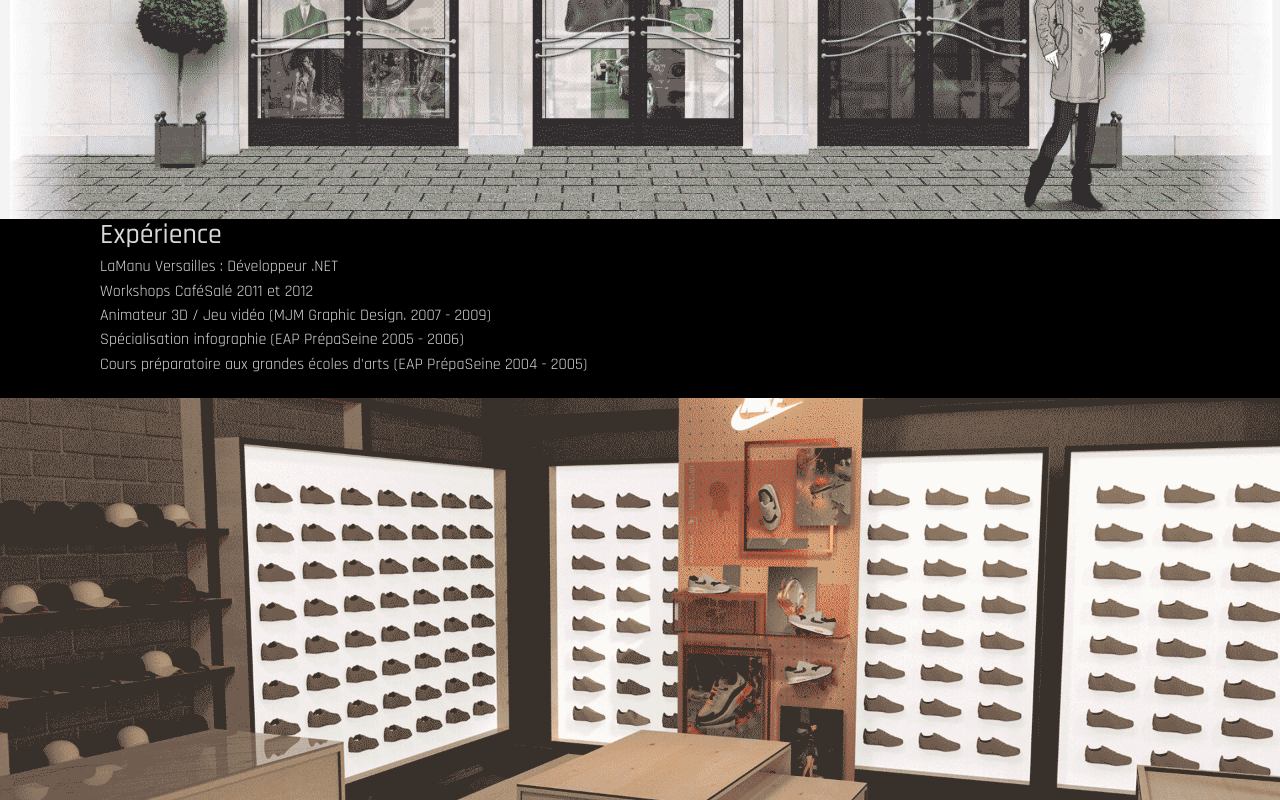
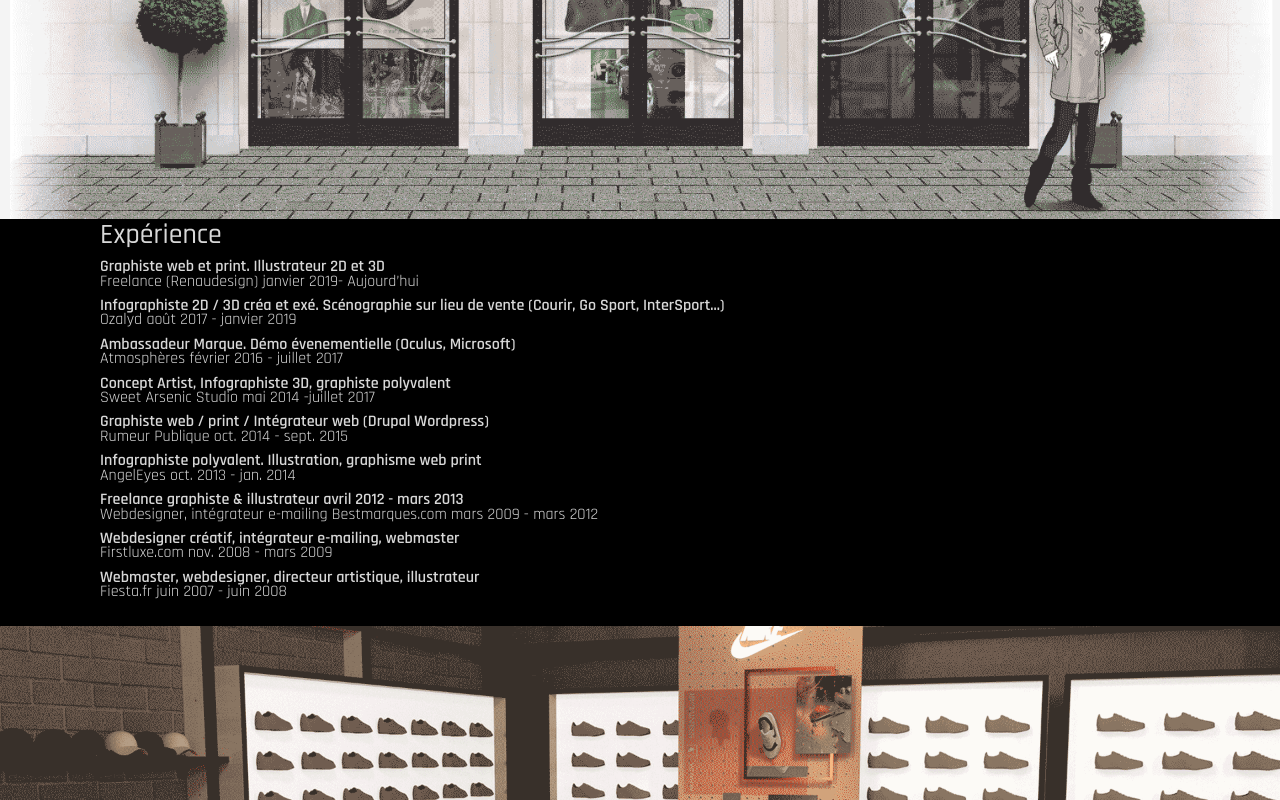
Before and after one commit to Renaudesign/renaudesign.github.io, a plain HTML site: page index.html in a window 1280 px wide. Shown: the part 1425-2225 px from the top of the page. Drawn offline with nearby package versions, Linux system fonts and the light colour scheme.

Commit message:
correction hauts de seine

```diff
--- a/index.html
+++ b/index.html
@@ -18,7 +18,7 @@
         <div id="title">
             <h1>Renaud Sourmail</h1>
             <p>Développeur Front-End créatif</p>
-            <p>Haut-de-Seine, Yvelines, Paris</p>
+            <p>Hauts-de-Seine, Yvelines, Paris</p>
         </div>
         <p class="scrollDown"><img src="./images/downarrow.png" alt=""></p>
     </header>
@@ -76,11 +76,43 @@
         <section id="work"class="row">
             <h3>Expérience</h3>
             <ul>
-                <li>LaManu Versailles : Développeur .NET</li>
-                <li>Workshops CaféSalé 2011 et 2012</li>
-                <li>Animateur 3D / Jeu vidéo (MJM Graphic Design. 2007 - 2009)</li>
-                <li>Spécialisation infographie (EAP PrépaSeine 2005 - 2006)</li>
-                <li>Cours préparatoire aux grandes écoles d'arts (EAP PrépaSeine 2004 - 2005)</li>
+                <li>
+                    <strong>Graphiste web et print. Illustrateur 2D et 3D</strong><br />
+                    Freelance (Renaudesign) janvier 2019- Aujourd’hui
+                </li>
+                <li>
+                    <strong>Infographiste 2D / 3D créa et exé. Scénographie sur lieu de vente (Courir, Go Sport, InterSport...)</strong><br />
+                    Ozalyd août 2017 - janvier 2019
+                </li>
+                <li>
+                    <strong>Ambassadeur Marque. Démo évenementielle (Oculus, Microsoft)</strong><br />
+                    Atmosphères février 2016 - juillet 2017
+                </li>
+                <li>
+                    <strong>Concept Artist, Infographiste 3D, graphiste polyvalent</strong><br />
+                    Sweet Arsenic Studio mai 2014 -juillet 2017
+                </li>
+                <li>
+                    <strong>Graphiste web / print / Intégrateur web (Drupal Wordpress)</strong><br />
+                    Rumeur Publique oct. 2014 - sept. 2015
+                </li>
+                <li>
+                    <strong>Infographiste polyvalent. Illustration, graphisme web print </strong><br />
+                    AngelEyes oct. 2013 - jan. 2014
+                </li>
+                <li>
+                    <strong>Freelance graphiste & illustrateur avril 2012 - mars 2013</strong><br />
+                    Webdesigner, intégrateur e-mailing
+                    Bestmarques.com mars 2009 - mars 2012
+                </li>
+                <li>
+                    <strong>Webdesigner créatif, intégrateur e-mailing, webmaster</strong><br />
+                    Firstluxe.com nov. 2008 - mars 2009
+                </li>
+                <li>
+                    <strong>Webmaster, webdesigner, directeur artistique, illustrateur</strong><br />
+                    Fiesta.fr juin 2007 - juin 2008
+                </li>
             </ul>
         </section>
         <section id="modeling3d" class="row"><div class="col">
```
